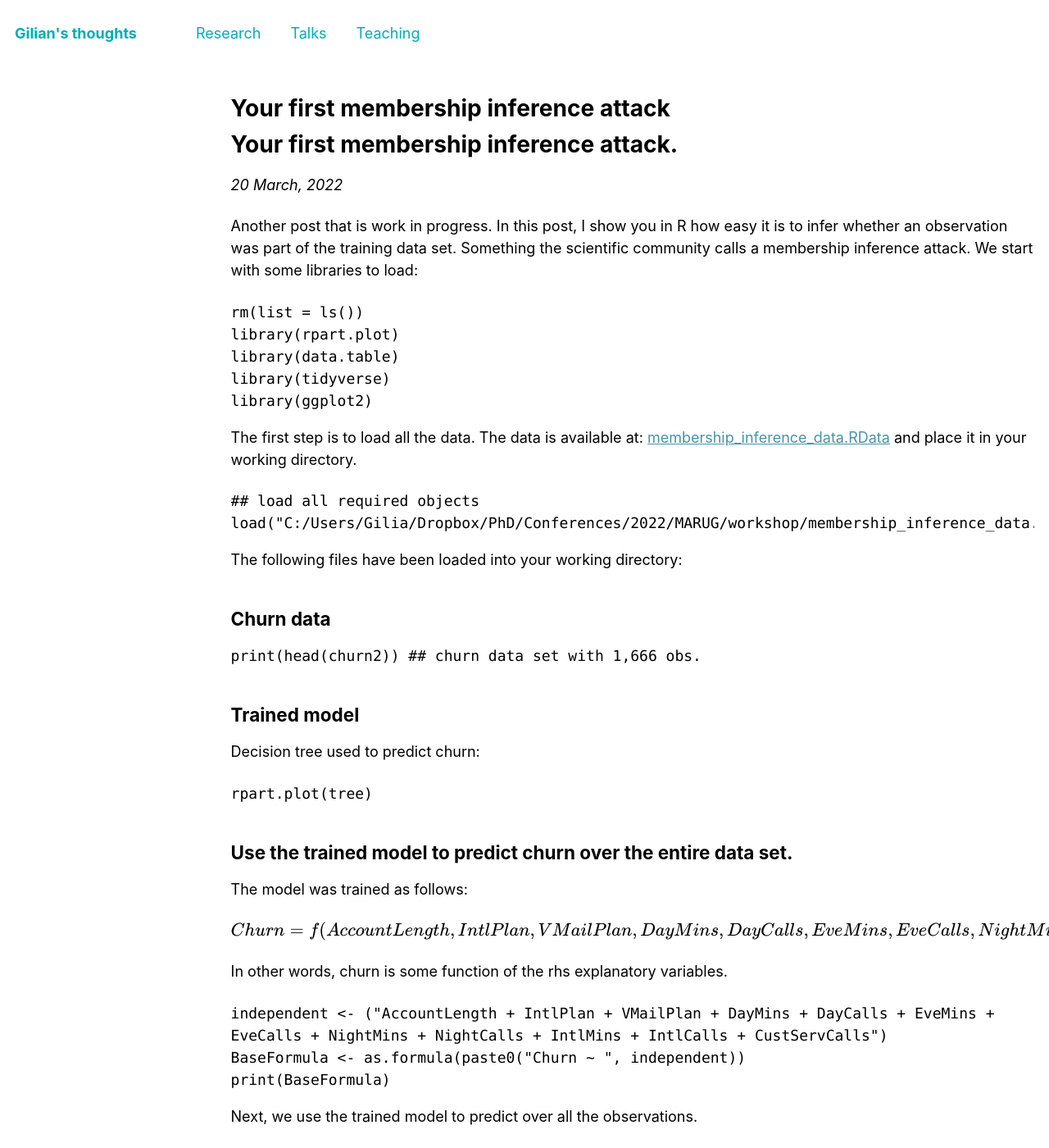
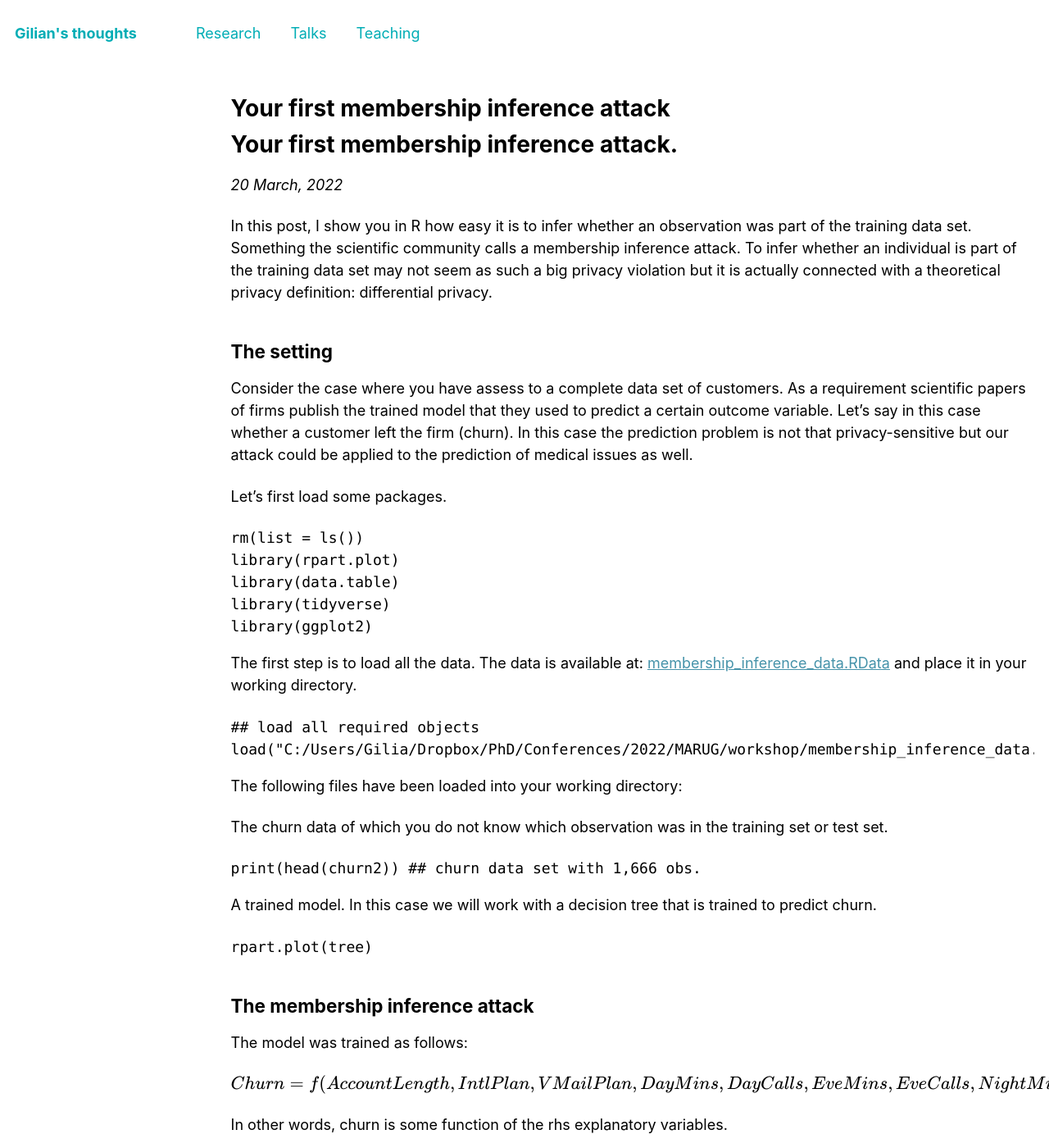
Before and after one commit to GilianPonte/gilianponte.github.io, a Jekyll site: the page built from _posts/2022-03-20-membership-inference.md, in a window 1280 px wide and 1400 px high. Shown: the whole window at 82% size. Built offline with Jekyll 4.4.1, drawn with Linux system fonts in a browser that asks for light colours; formulas are drawn with MathJax 3; some of the changed text lies outside the part shown.

Commit message:
Update 2022-03-20-membership-inference.md

````diff
--- a/_posts/2022-03-20-membership-inference.md
+++ b/_posts/2022-03-20-membership-inference.md
@@ -9,7 +9,12 @@ editor_options:
 # Your first membership inference attack.
 *20 March, 2022*
 
-Another post that is work in progress. In this post, I show you in R how easy it is to infer whether an observation was part of the training data set. Something the scientific community calls a membership inference attack. We start with some libraries to load:
+In this post, I show you in R how easy it is to infer whether an observation was part of the training data set. Something the scientific community calls a membership inference attack. To infer whether an individual is part of the training data set may not seem as such a big privacy violation but it is actually connected with a theoretical privacy definition: differential privacy.
+
+## The setting
+Consider the case where you have assess to a complete data set of customers. As a requirement scientific papers of firms publish the trained model that they used to predict a certain outcome variable. Let's say in this case whether a customer left the firm (churn). In this case the prediction problem is not that privacy-sensitive but our attack could be applied to the prediction of medical issues as well.
+
+Let's first load some packages.
 
 ```{r}
 rm(list = ls())
@@ -28,22 +33,19 @@ load("C:/Users/Gilia/Dropbox/PhD/Conferences/2022/MARUG/workshop/membership_infe
 
 The following files have been loaded into your working directory:
 
-## Churn data
+The churn data of which you do not know which observation was in the training set or test set.
 
 ```{r}
 print(head(churn2)) ## churn data set with 1,666 obs.
 ```
 
-## Trained model
-
-Decision tree used to predict churn:
+A trained model. In this case we will work with a decision tree that is trained to predict churn.
 
 ```{r}
 rpart.plot(tree)
 ```
 
-##  Use the trained model to predict churn over the entire data set.
-
+## The membership inference attack
 The model was trained as follows:
 
 $Churn = f(AccountLength, IntlPlan, VMailPlan, DayMins, DayCalls, EveMins, EveCalls, NightMins, NightCalls, IntlMins, IntlCalls, CustServCalls)$
@@ -85,7 +85,7 @@ error = abs(error)
 plot(error)
 ```
 
-We sort the error from low to high. Assuming that low error = training set!
+We sort the error from low to high. Assuming that low error = training set.
 
 ```{r}
 sorted = data.frame(sort(error, decreasing =F)) # sort descending.
@@ -112,8 +112,10 @@ accuracy[is.na(accuracy$train_prediction),22] = 0 # the values that are missing
 head(accuracy[,c(20,22)])
 ```
 
-## Calculate the accuracy!
+and we can calculate the accuracy of our membership inference attack!
 
 ```{r}
 print(sum(accuracy$train_prediction == churn2$train)/3333 * 100) ## 80% accuracy!
 ```
+
+We have identified 80% of the individuals in the trainingset as part of the training set.
````
Also changed, not shown: other parts of _posts/2022-03-20-membership-inference.md (+2 -4 lines).
